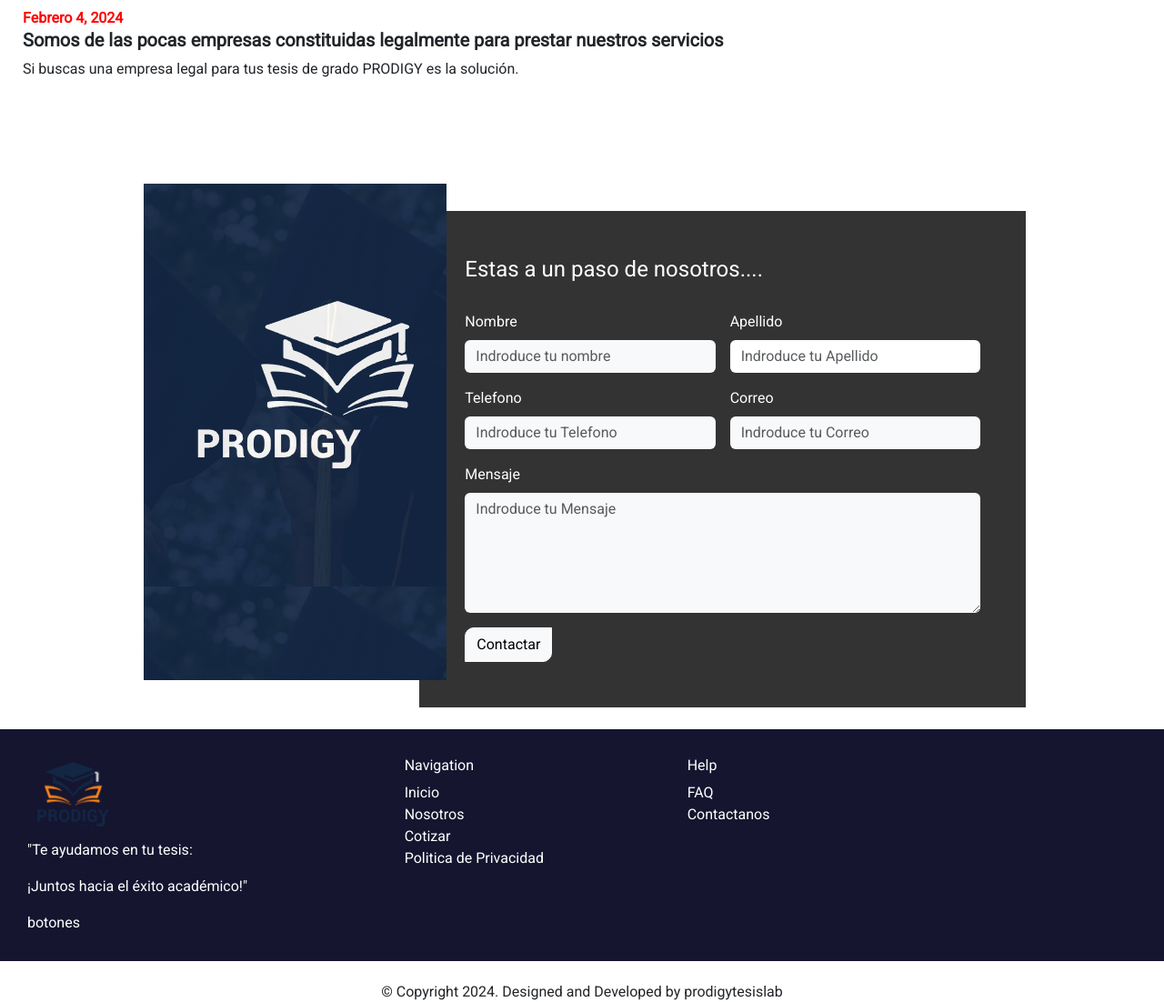
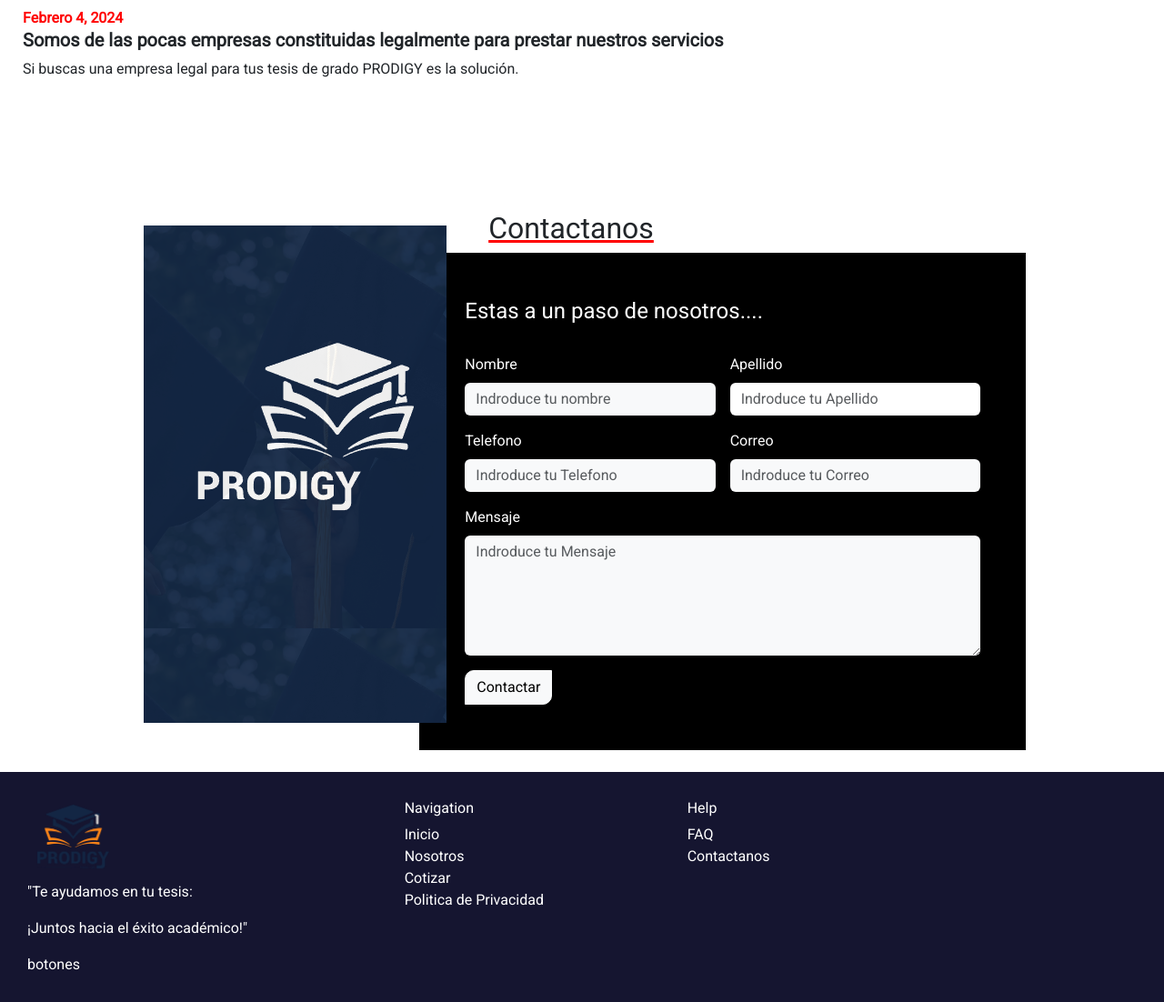
Before and after one commit to Edwin-DEV-py/prodigytesislab, a Django app: page /home/ in a window 1280 px wide. Shown: the part 2630-3732 px from the top of the page at 91% size. Run offline with Django 5.2, Linux system fonts and the light colour scheme; some libraries are stand-ins or nearby versions; grey boxes are pictures that could not be loaded.

Commit message:
contactarnos

```diff
--- a/static/css/sectionReveal.css
+++ b/static/css/sectionReveal.css
@@ -202,7 +202,7 @@
 
 .divFormGroup{
     padding: 5%;
-    background: #333333;
+    background: #000000;
     color: white;
 }
 
--- a/templates/index.html
+++ b/templates/index.html
@@ -192,6 +192,9 @@
     <!--Seccion del formulario-->
     <section id="seccionFormularios" class="seccionFormularios">
         <div class="row divsFormularioContacto d-flex justify-content-center">
+            <div class="col-md-12 contenedorSubtitulo align-self-center text-center">
+                <h2 class="subTitulos">Contactanos</h2>
+            </div>
             <div class="row divRowFormMiddle">
                 <div class="col-md-4 imagenFormulario" style="background-image: url('/static/img/fondoContatco.png')">
                 </div>
```
